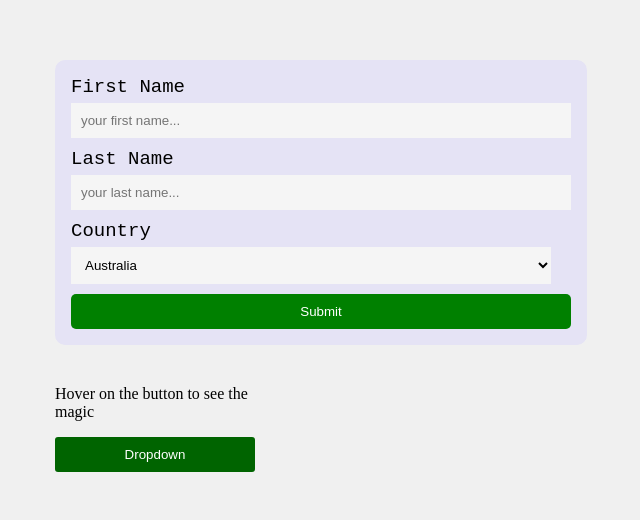
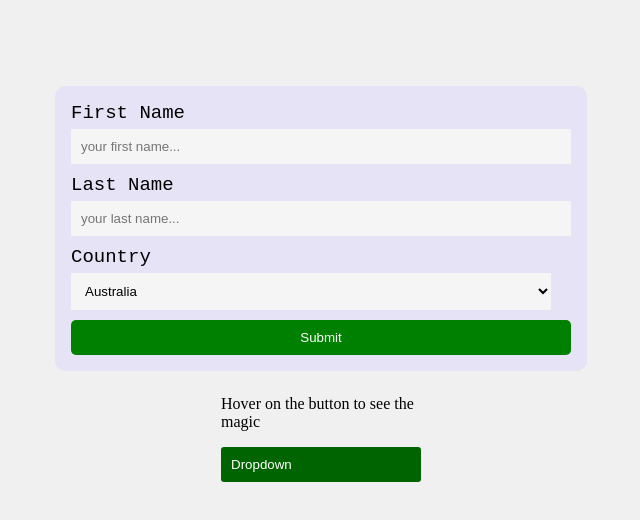
Before and after one commit to Yab112/Dot, a plain HTML site: page lab-11/index.html in a window 1280 px wide. Shown: the part 134-654 px from the top of the page, without its empty margins (319-959 px from the left). Drawn offline with Linux system fonts and the light colour scheme.

Commit message:
Update index.html

```diff
--- a/lab-11/index.html
+++ b/lab-11/index.html
@@ -10,8 +10,16 @@
             padding: 0;
             height: 100vh;
             background-color: #f0f0f0;
-            display: grid;
-            place-items: center;
+            text-align: center;
+            margin-top: 200px;
+        }
+
+        .container {
+            display: inline-block;
+            text-align: left;
+            margin: 0 auto;
+            padding: 20px;
+            background-color: #f0f0f0;
         }
 
         .sec-1 {
@@ -21,6 +29,9 @@
             padding: 16px;
             width: 500px;
             margin-bottom: 24px;
+            display: block;
+            margin-left: auto;
+            margin-right: auto;
         }
 
         .form {
@@ -83,8 +94,9 @@
 
         .dropdown {
             position: relative;
-            display: inline-block;
+            display: block;
             width: 200px;
+            margin: 0 auto;
         }
 
         .dropdown-btn {
@@ -95,6 +107,7 @@
             background-color: darkgreen;
             color: white;
             border-radius: 3px;
+            text-align: left;
         }
 
         .dropdown-content {
```
